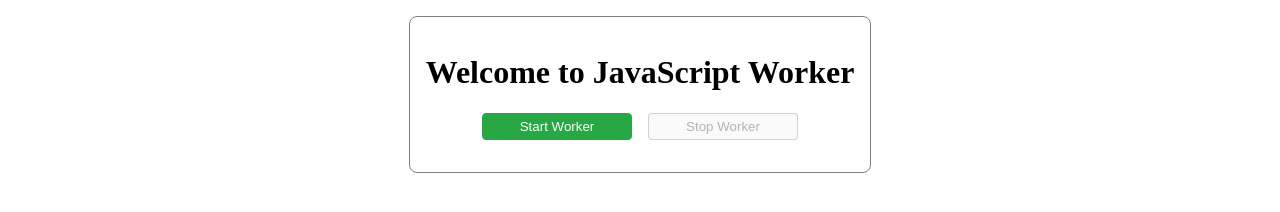
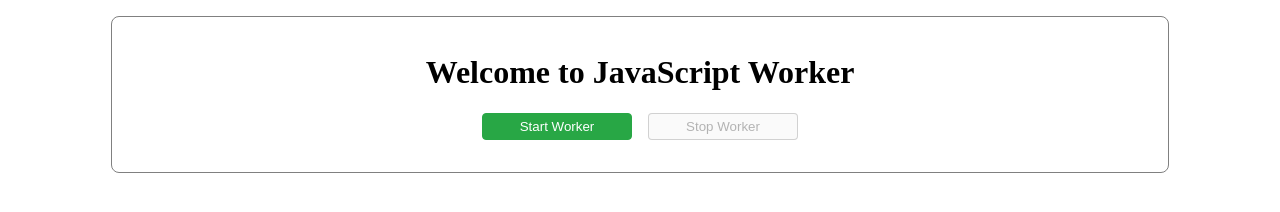
Before and after one commit to ahelmi365/js-worker, a website with bundled scripts: page src/index.html in a window 1280 px wide. Built offline with nearby package versions, Linux system fonts and the light colour scheme.

Commit message:
set width to container

```diff
--- a/src/style.css
+++ b/src/style.css
@@ -5,7 +5,8 @@ body {
   padding: 1rem;
 }
 .container {
-  max-width: 600px;
+  width: 80vw;
+  min-width: 600px;
   display: flex;
   justify-content: center;
   flex-direction: column;
```
